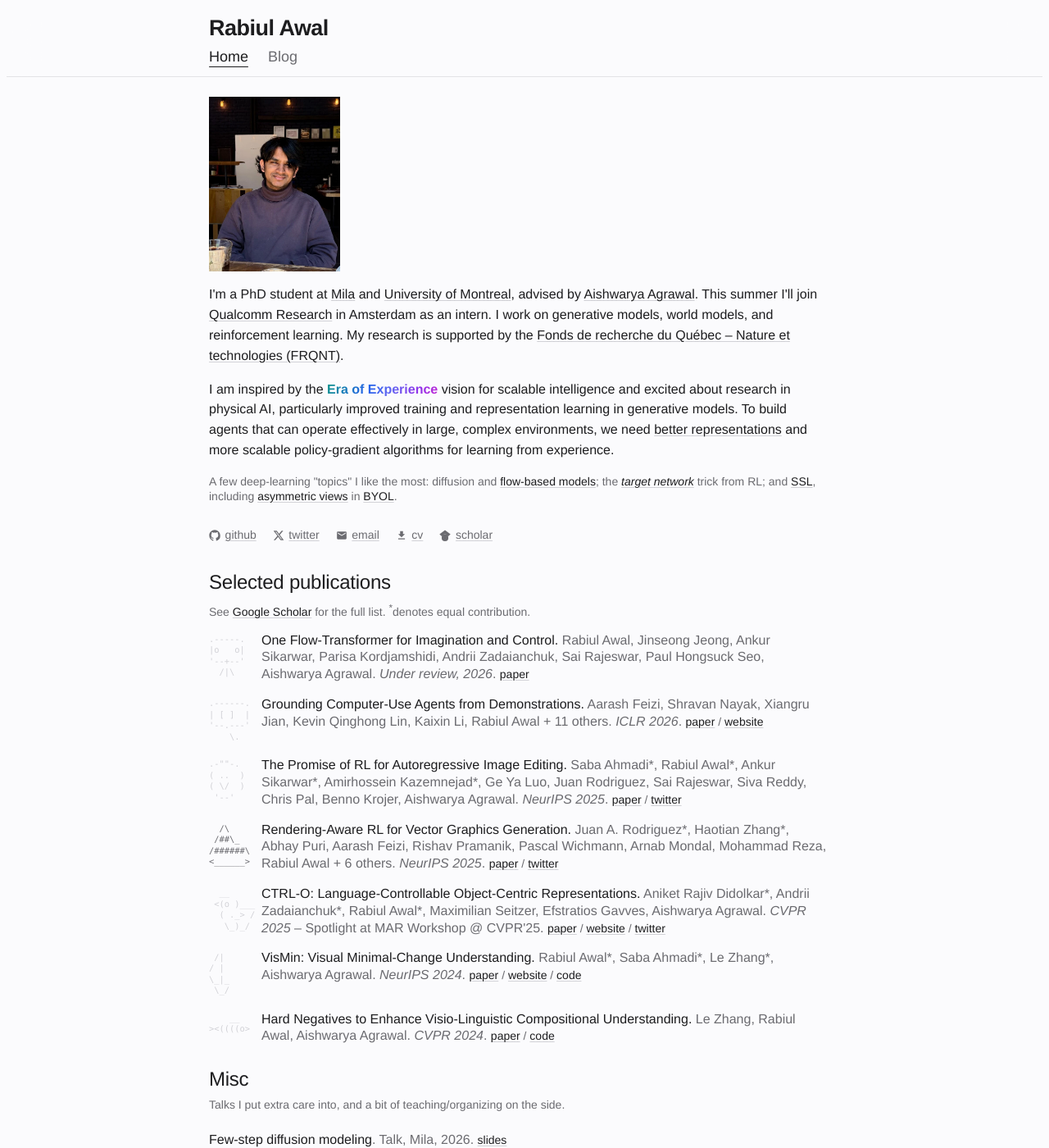
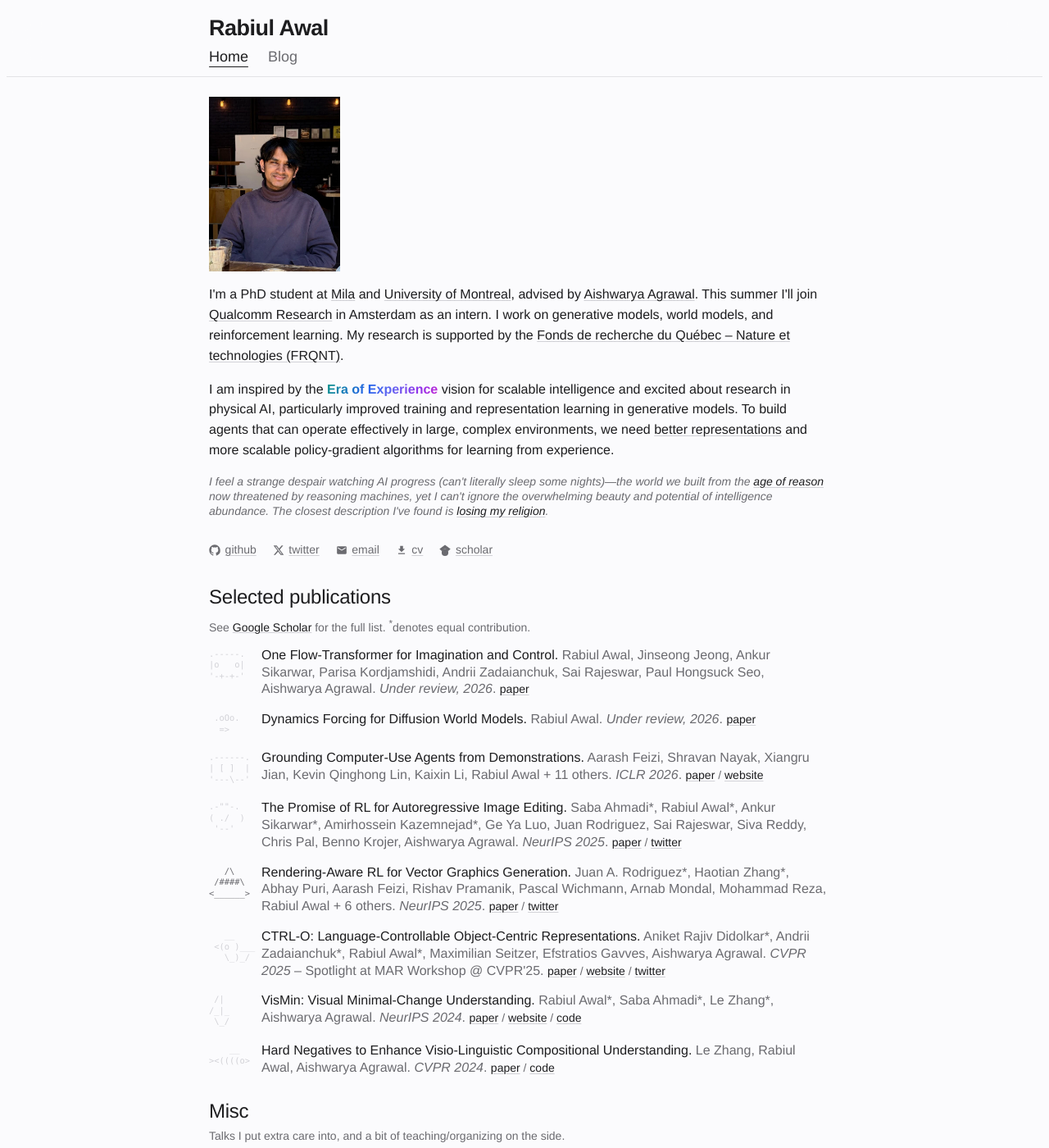
Before and after one commit to rabiulcste/rabiulcste.github.io, a Jekyll site: the page built from index.html, in a window 1280 px wide and 1400 px high. Shown: the whole window at 82% size. Built offline with Jekyll 4.4.1, drawn with Linux system fonts in a browser that asks for light colours.

Commit message:
Add Dynamics Forcing paper, replace research note with personal reflection
- Add 'Dynamics Forcing for Diffusion World Models' to publication list
- Compact all ASCII glyphs from 4 lines to 3
- Replace deep-learning topics note with existential AI reflection

Co-Authored-By: Claude Opus 4.6 <noreply@anthropic.com>

```diff
--- a/_includes/pages/about-intro.html
+++ b/_includes/pages/about-intro.html
@@ -6,7 +6,7 @@
     <div class="profile-bio">
         <p>I'm a PhD student at <a href="https://mila.quebec/en/" target="_blank">Mila</a> and <a href="https://www.umontreal.ca/en/" target="_blank">University of Montreal</a>, advised by <a href="https://www.iro.umontreal.ca/~agrawal/" target="_blank">Aishwarya Agrawal</a>. This summer I'll join <a href="https://www.qualcomm.com/research/artificial-intelligence" target="_blank">Qualcomm Research</a> in Amsterdam as an intern. I work on generative models, world models, and reinforcement learning. My research is supported by the <a href="https://frq.gouv.qc.ca/en/nature-and-technologies/" target="_blank" rel="noopener noreferrer">Fonds de recherche du Qu&eacute;bec &ndash; Nature et technologies (FRQNT)</a>.</p>
         <p>I am inspired by the <a href="https://storage.googleapis.com/deepmind-media/Era-of-Experience%20/The%20Era%20of%20Experience%20Paper.pdf" class="gradient-text" target="_blank">Era of Experience</a> vision for scalable intelligence and excited about research in physical AI, particularly improved training and representation learning in generative models. To build agents that can operate effectively in large, complex environments, we need <a href="https://drive.google.com/file/d/10zf-t6m6gAShmdtMlVFFv2yhjZFyQJ5y/view?usp=drive_link" target="_blank" rel="noopener noreferrer">better representations</a> and more scalable policy-gradient algorithms for learning from experience.</p>
-        <p class="research-note">A few deep-learning "topics" I like the most: diffusion and <a href="https://arxiv.org/abs/2210.02747" target="_blank" rel="noopener noreferrer">flow-based models</a>; the <a href="https://arxiv.org/abs/1312.5602" target="_blank" rel="noopener noreferrer"><em>target network</em></a> trick from RL; and <a href="https://arxiv.org/abs/2505.18825" target="_blank" rel="noopener noreferrer">SSL</a>, including <a href="https://arxiv.org/abs/2011.10566" target="_blank" rel="noopener noreferrer">asymmetric views</a> in <a href="https://arxiv.org/abs/2006.07733" target="_blank" rel="noopener noreferrer">BYOL</a>.</p>
+        <p class="research-note"><em>I feel a strange despair watching AI progress (can't literally sleep some nights)&mdash;the world we built from the <a href="https://en.wikipedia.org/wiki/Age_of_Enlightenment" target="_blank" rel="noopener noreferrer">age of reason</a> now threatened by reasoning machines, yet I can't ignore the overwhelming beauty and potential of intelligence abundance. The closest description I've found is <a href="https://togelius.blogspot.com/2026/08/losing-my-religion.html" target="_blank" rel="noopener noreferrer">losing my religion</a>.</em></p>
     </div>
     <div class="social-links">
         <a class="icons-sm git-ic" href="https://github.com/rabiulcste" target="_blank">{% include svg-icon.html name='github' %} github</a>
--- a/_includes/pages/about-research.html
+++ b/_includes/pages/about-research.html
@@ -4,32 +4,29 @@
 <div class="publication-list" aria-label="Selected publications">
   <div class="list-entry"><pre class="entry-art" aria-hidden="true">.-----.
 |o   o|
-'--+--'
-  /|\</pre><p class="entry-text"><strong class="list-entry-title">One Flow-Transformer for Imagination and Control.</strong> Rabiul Awal, Jinseong Jeong, Ankur Sikarwar, Parisa Kordjamshidi, Andrii Zadaianchuk, Sai Rajeswar, Paul Hongsuck Seo, Aishwarya Agrawal. <em>Under review, 2026</em>. <span class="link-group"><a href="https://drive.google.com/file/d/10zf-t6m6gAShmdtMlVFFv2yhjZFyQJ5y/view?usp=drive_link" target="_blank" rel="noopener noreferrer">paper</a></span></p></div>
+'-+-+-'</pre><p class="entry-text"><strong class="list-entry-title">One Flow-Transformer for Imagination and Control.</strong> Rabiul Awal, Jinseong Jeong, Ankur Sikarwar, Parisa Kordjamshidi, Andrii Zadaianchuk, Sai Rajeswar, Paul Hongsuck Seo, Aishwarya Agrawal. <em>Under review, 2026</em>. <span class="link-group"><a href="https://drive.google.com/file/d/10zf-t6m6gAShmdtMlVFFv2yhjZFyQJ5y/view?usp=drive_link" target="_blank" rel="noopener noreferrer">paper</a></span></p></div>
+
+  <div class="list-entry"><pre class="entry-art" aria-hidden="true"> .oOo.
+  =></pre><p class="entry-text"><strong class="list-entry-title">Dynamics Forcing for Diffusion World Models.</strong> Rabiul Awal. <em>Under review, 2026</em>. <span class="link-group"><a href="https://openreview.net/forum?id=666zLHqL0t" target="_blank" rel="noopener noreferrer">paper</a></span></p></div>
 
   <div class="list-entry"><pre class="entry-art" aria-hidden="true">.------.
 | [ ]  |
-'--.---'
-    \.</pre><p class="entry-text"><strong class="list-entry-title">Grounding Computer-Use Agents from Demonstrations.</strong> Aarash Feizi, Shravan Nayak, Xiangru Jian, Kevin Qinghong Lin, Kaixin Li, Rabiul Awal + 11 others. <em>ICLR 2026</em>. <span class="link-group"><a href="https://arxiv.org/abs/2511.07332" target="_blank" rel="noopener noreferrer">paper</a> / <a href="https://groundcua.github.io/" target="_blank" rel="noopener noreferrer">website</a></span></p></div>
+'---\--'</pre><p class="entry-text"><strong class="list-entry-title">Grounding Computer-Use Agents from Demonstrations.</strong> Aarash Feizi, Shravan Nayak, Xiangru Jian, Kevin Qinghong Lin, Kaixin Li, Rabiul Awal + 11 others. <em>ICLR 2026</em>. <span class="link-group"><a href="https://arxiv.org/abs/2511.07332" target="_blank" rel="noopener noreferrer">paper</a> / <a href="https://groundcua.github.io/" target="_blank" rel="noopener noreferrer">website</a></span></p></div>
 
   <div class="list-entry"><pre class="entry-art" aria-hidden="true">.-""-.
-( ..  )
-( \/  )
+( ./  )
  '--'</pre><p class="entry-text"><strong class="list-entry-title">The Promise of RL for Autoregressive Image Editing.</strong> Saba Ahmadi*, Rabiul Awal*, Ankur Sikarwar*, Amirhossein Kazemnejad*, Ge Ya Luo, Juan Rodriguez, Sai Rajeswar, Siva Reddy, Chris Pal, Benno Krojer, Aishwarya Agrawal. <em>NeurIPS 2025</em>. <span class="link-group"><a href="https://www.arxiv.org/abs/2508.01119" target="_blank" rel="noopener noreferrer">paper</a> / <a href="https://x.com/_rabiulawal/status/1952769807767503181" target="_blank" rel="noopener noreferrer">twitter</a></span></p></div>
 
-  <div class="list-entry"><pre class="entry-art entry-art--filled" aria-hidden="true">  /\
- /##\_
-/######\
+  <div class="list-entry"><pre class="entry-art entry-art--filled" aria-hidden="true">   /\
+ /####\
 &lt;______&gt;</pre><p class="entry-text"><strong class="list-entry-title">Rendering-Aware RL for Vector Graphics Generation.</strong> Juan A. Rodriguez*, Haotian Zhang*, Abhay Puri, Aarash Feizi, Rishav Pramanik, Pascal Wichmann, Arnab Mondal, Mohammad Reza, Rabiul Awal + 6 others. <em>NeurIPS 2025</em>. <span class="link-group"><a href="https://arxiv.org/abs/2505.20793" target="_blank" rel="noopener noreferrer">paper</a> / <a href="https://x.com/_akhaliq/status/1927787506424041780" target="_blank" rel="noopener noreferrer">twitter</a></span></p></div>
 
-  <div class="list-entry"><pre class="entry-art" aria-hidden="true">  __
+  <div class="list-entry"><pre class="entry-art" aria-hidden="true">   __
  &lt;(o )___
-  ( ._&gt; /
    \_)_/</pre><p class="entry-text"><strong class="list-entry-title">CTRL-O: Language-Controllable Object-Centric Representations.</strong> Aniket Rajiv Didolkar*, Andrii Zadaianchuk*, Rabiul Awal*, Maximilian Seitzer, Efstratios Gavves, Aishwarya Agrawal. <em>CVPR 2025</em> &ndash; Spotlight at MAR Workshop @ CVPR'25. <span class="link-group"><a href="https://arxiv.org/abs/2503.21747" target="_blank" rel="noopener noreferrer">paper</a> / <a href="https://ctrl-o-paper.github.io/" target="_blank" rel="noopener noreferrer">website</a> / <a href="https://x.com/Aniket_d98/status/1894931395018928262" target="_blank" rel="noopener noreferrer">twitter</a></span></p></div>
 
   <div class="list-entry"><pre class="entry-art" aria-hidden="true"> /|
-/ |
-\_|_
+/_|_
  \_/</pre><p class="entry-text"><strong class="list-entry-title">VisMin: Visual Minimal-Change Understanding.</strong> Rabiul Awal*, Saba Ahmadi*, Le Zhang*, Aishwarya Agrawal. <em>NeurIPS 2024</em>. <span class="link-group"><a href="https://arxiv.org/pdf/2407.16772" target="_blank" rel="noopener noreferrer">paper</a> / <a href="https://vismin.net/" target="_blank" rel="noopener noreferrer">website</a> / <a href="https://github.com/rabiulcste/vismin" target="_blank" rel="noopener noreferrer">code</a></span></p></div>
 
   <div class="list-entry"><pre class="entry-art" aria-hidden="true">    __
```
